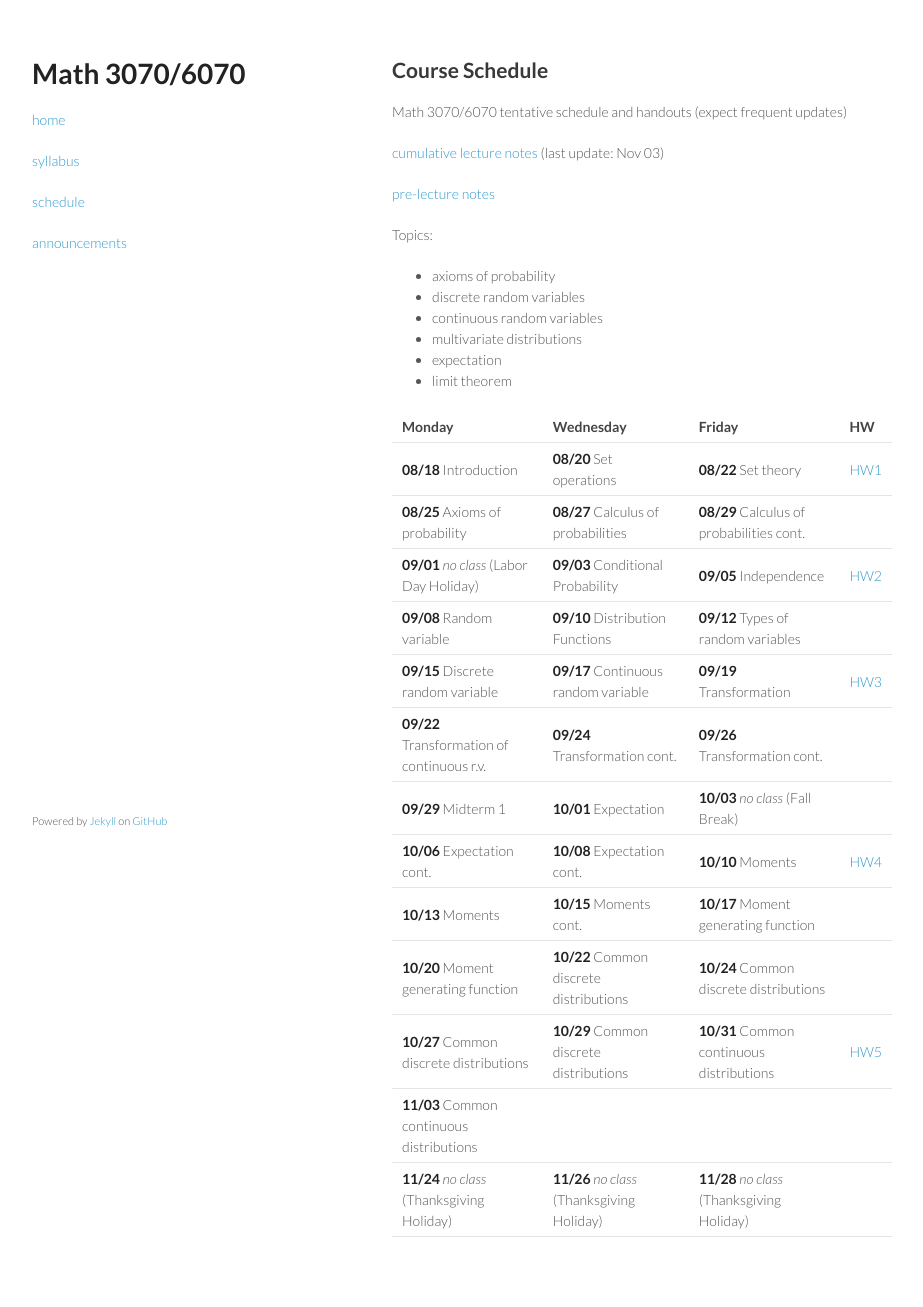
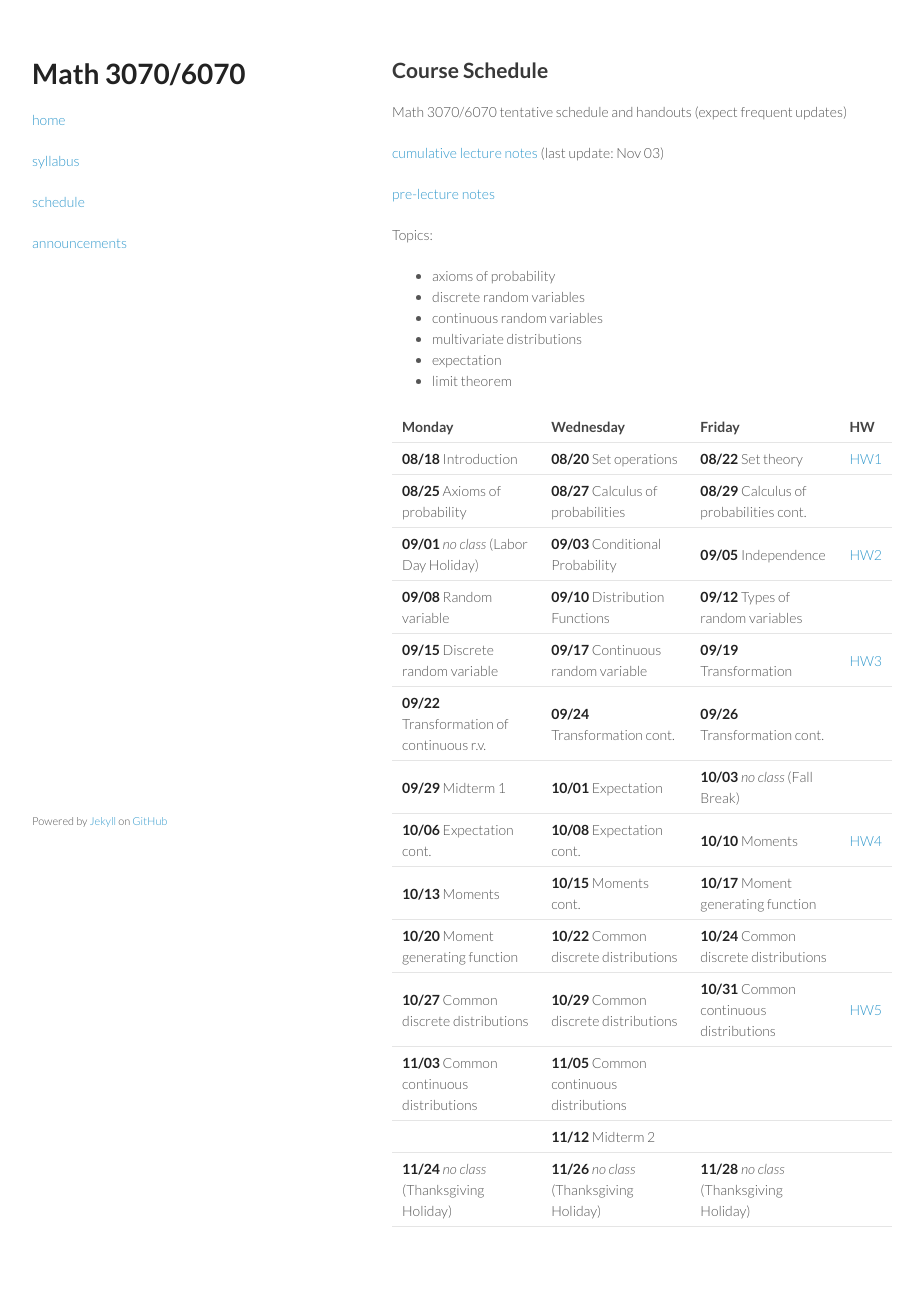
Before and after one commit to tulane-math-3070/2025Fall, a Jekyll site: the page built from schedule/schedule.md, in a window 1280 px wide. Shown: the whole page, without its empty margins (178-1101 px from the left). Built offline with Jekyll 4.4.1, drawn with Linux system fonts in a browser that asks for light colours.

```diff
--- a/schedule/schedule.md
+++ b/schedule/schedule.md
@@ -37,5 +37,6 @@ Topics:
 | **10/13** Moments | **10/15** Moments cont. | **10/17** Moment generating function | |
 | **10/20** Moment generating function | **10/22** Common discrete distributions | **10/24** Common discrete distributions | |
 | **10/27** Common discrete distributions | **10/29** Common discrete distributions | **10/31** Common continuous distributions | [HW5](../HW/HW5/HW5.pdf) |
-| **11/03** Common continuous distributions | | | |
+| **11/03** Common continuous distributions | **11/05** Common continuous distributions | | |
+| | **11/12** Midterm 2 | | |
 | **11/24** _no class_ (Thanksgiving Holiday) | **11/26**  _no class_ (Thanksgiving Holiday) | **11/28**  _no class_ (Thanksgiving Holiday) | |
```
Also changed, not shown: 2 other files.
